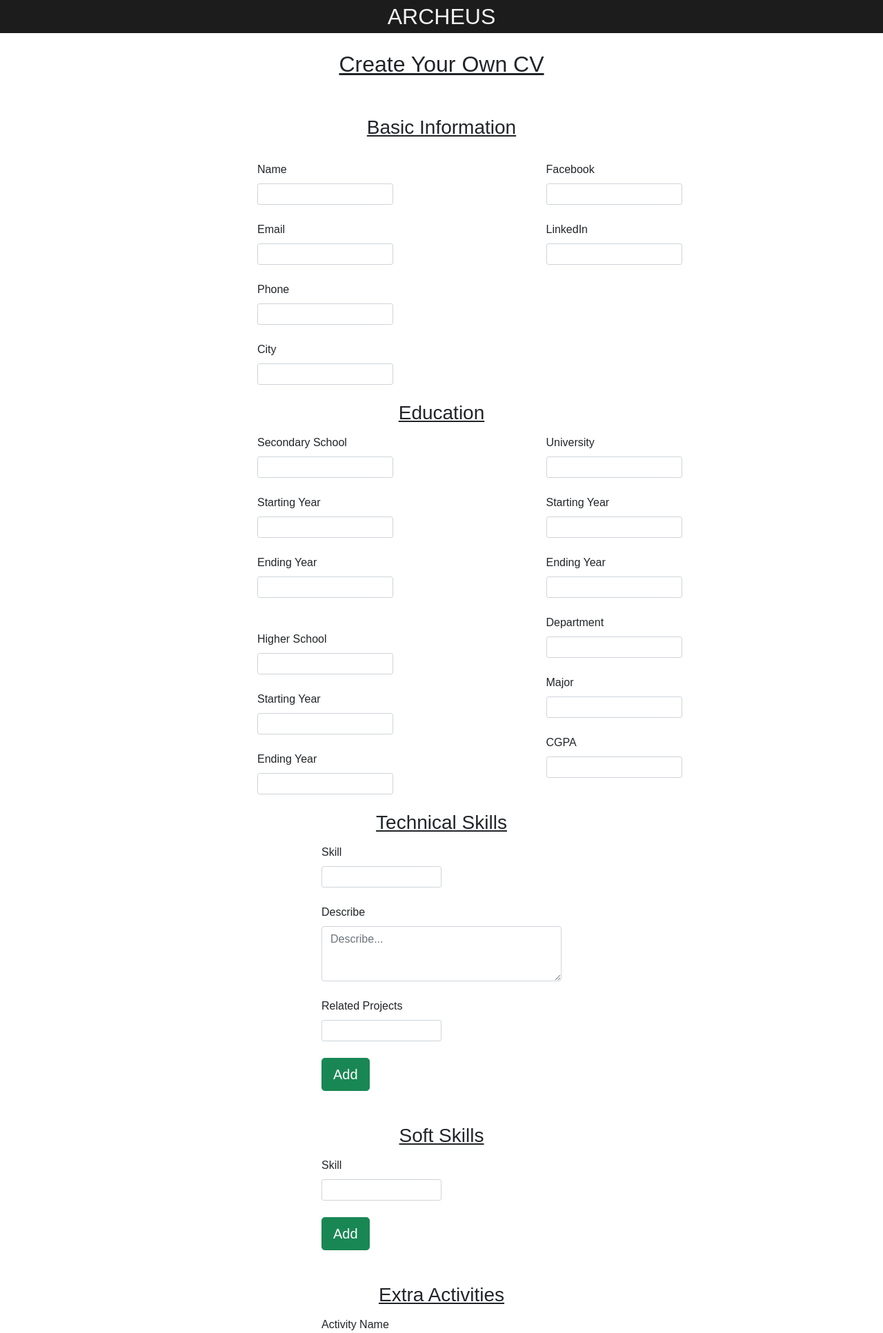
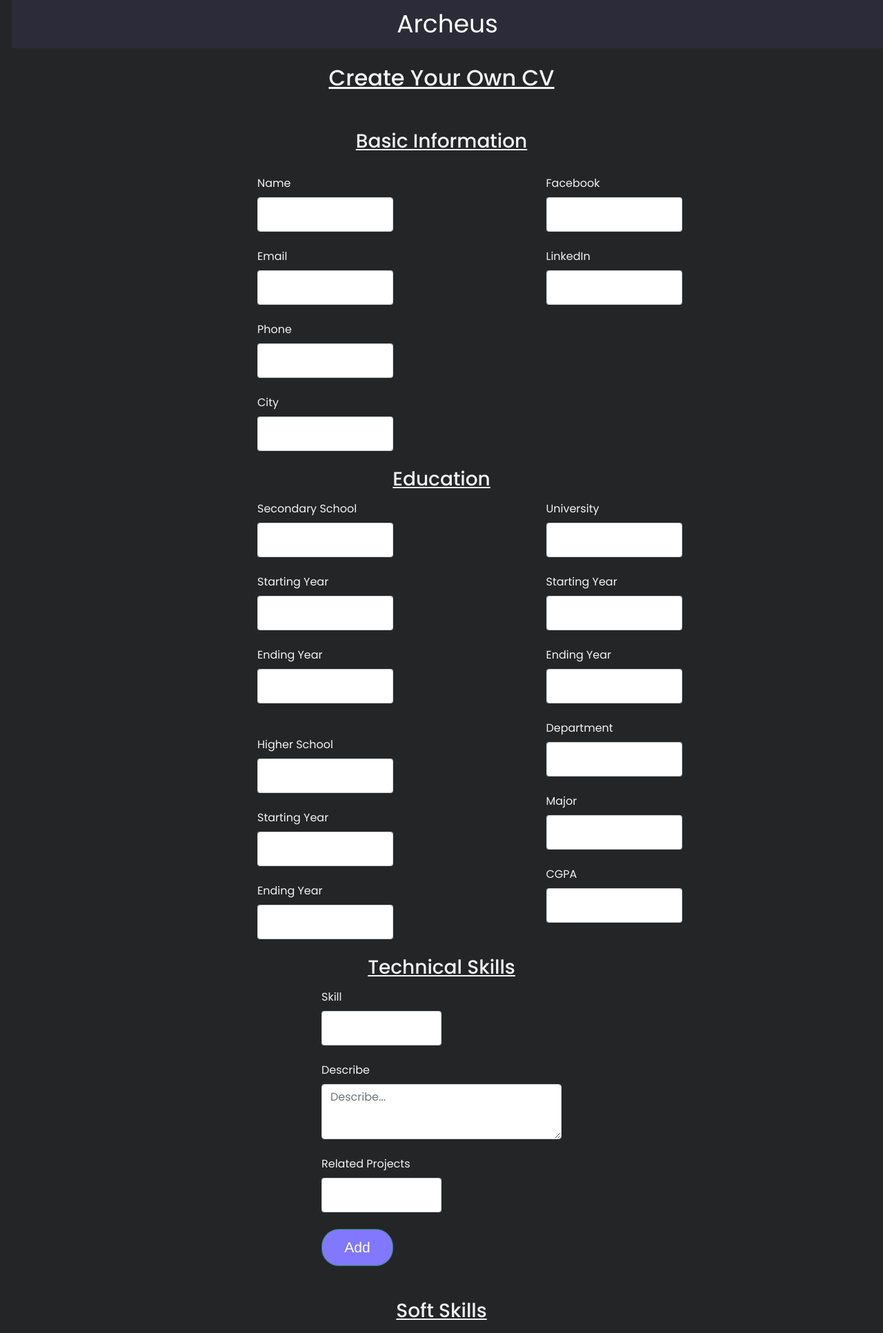
Before and after one commit to zyanislam/archeus, a PHP site: page /cv.php in a window 1280 px wide. Shown: the top 1933 px of the page at 69% size. Run offline with PHP 8.4, Linux system fonts and the light colour scheme.

Commit message:
cv_updated

```diff
--- a/cv.css
+++ b/cv.css
@@ -2,17 +2,29 @@
     margin: 0;
     padding: 0;
     font-family: 'Poppins', sans-serif;
+    color: #f3f3f3;
+}
+
+#bg{
+    background-color: #242526;
 }
 
 .top{
-    width: 100%;
-    height: 50px;
+    font-family: 'Expletus-Sans-Medium', sans-serif !important;
+    margin-left: 17px;
 }
 
 .logo{
-    background-color: #1c1c1c;
-    color: #f3f3f3;
-    font-family: 'Poppins', sans-serif;
+    background-color: #2C2B39;
+    width: 100%;
+    height: 70px;
+    display: flex;
+    flex-direction: row;
+    justify-content: center;
+    align-items: center;
+    text-align: center;
+    font-size: 36px;
+    color: white;
 }
 
 input[type=text]{
@@ -43,3 +55,36 @@ input[type=url]{
     font-family: 'Poppins', sans-serif;
     font-weight: 500;
 }
+
+.inup{
+    width: 365px;
+    height: 50px;
+    left: 1263px;
+    top: 474px;
+    border: 0px;
+    border-radius: 11px;
+    padding: 20px;
+    opacity: 2 !important;
+    background-color: #8178ff;
+}
+
+
+#buttonbox1{
+    width: 104px;
+    height: 54px;
+    border-radius: 25px;
+    font-size: 21px;
+    font-family: Helvetica, sans-serif;
+    font-weight: 500;
+    background-color:#8178ff;
+}
+
+#buttonbox2{
+    width: 104px;
+    height: 54px;
+    border-radius: 25px;
+    font-size: 21px;
+    font-family: Helvetica, sans-serif;
+    font-weight: 500;
+    background-color:#df3838;
+}
--- a/cv.php
+++ b/cv.php
@@ -9,12 +9,14 @@
 
     <link rel="stylesheet" href="cv.css">
     <link href="https://cdn.jsdelivr.net/npm/bootstrap@5.0.2/dist/css/bootstrap.min.css" rel="stylesheet">
+    <link href="https://fonts.googleapis.com/css2?family=Poppins:wght@500&display=swap" rel="stylesheet">
+    <link href="https://fonts.googleapis.com/css2?family=Poppins&display=swap" rel="stylesheet">
     <link rel="preconnect" href="https://fonts.googleapis.com">
 </head>
 
-<body>
+<body id="bg">
     <div class="top">
-        <div class="col-md-12 text-center fs-2 logo">ARCHEUS</div>
+        <div class="logo">Archeus</div>
     </div>
     <br>
     <div class="container mid">
@@ -36,24 +38,24 @@
                 <div class="col-3"></div>
                 <div class="col">
                     <label for="name" class="form-label">Name</label>
-                    <input type="text" class="form-control form-control-sm" name='name' id="name" required>
+                    <input type="text" class="form-control form-control-sm rounded inup" name='name' id="name" required>
                     <br>
                     <label for="email" class="form-label">Email</label>
-                    <input type="email" class="form-control form-control-sm" name='email' id="email" required>
+                    <input type="email" class="form-control form-control-sm inup" name='email' id="email" required>
                     <br>
                     <label for="phone" class="form-label">Phone</label>
-                    <input type="text" class="form-control form-control-sm" name='phone' id="phone" required>
+                    <input type="text" class="form-control form-control-sm inup" name='phone' id="phone" required>
                     <br>
                     <label for="city" class="form-label">City</label>
-                    <input type="text" class="form-control form-control-sm" name='city' id="city" required>
+                    <input type="text" class="form-control form-control-sm inup" name='city' id="city" required>
                     <br>
                 </div>
                 <div class="col">
                     <label for="link" class="form-label">Facebook</label>
-                    <input type="url" class="form-control form-control-sm" name='fb' id="link" required>
+                    <input type="url" class="form-control form-control-sm inup" name='fb' id="link" required>
                     <br>
                     <label for="link" class="form-label">LinkedIn</label>
-                    <input type="url" class="form-control form-control-sm" name='li' id="link" required>
+                    <input type="url" class="form-control form-control-sm inup" name='li' id="link" required>
                 </div>
 
                 <div class="cv_head text-center">
@@ -64,43 +66,43 @@
                 <div class="col-3"></div>
                 <div class="col">
                     <label for="ss" class="form-label">Secondary School</label>
-                    <input type="text" class="form-control form-control-sm" name='ss' id="ss" required>
+                    <input type="text" class="form-control form-control-sm inup" name='ss' id="ss" required>
                     <br>
                     <label for="syear" class="form-label">Starting Year</label>
-                    <input type="number" class="form-control form-control-sm" name='syear' id="syear" required>
+                    <input type="number" class="form-control form-control-sm inup" name='syear' id="syear" required>
                     <br>
                     <label for="eyear" class="form-label">Ending Year</label>
-                    <input type="number" class="form-control form-control-sm" name='eyear' id="eyear" required>
+                    <input type="number" class="form-control form-control-sm inup" name='eyear' id="eyear" required>
                     <br>
                     <br>
                     <label for="hs" class="form-label">Higher School</label>
-                    <input type="text" class="form-control form-control-sm" name='hs' id="hs" required>
+                    <input type="text" class="form-control form-control-sm inup" name='hs' id="hs" required>
                     <br>
                     <label for="syear" class="form-label">Starting Year</label>
-                    <input type="number" class="form-control form-control-sm" name='hs_syear' id="syear" required>
+                    <input type="number" class="form-control form-control-sm inup" name='hs_syear' id="syear" required>
                     <br>
                     <label for="eyear" class="form-label">Ending Year</label>
-                    <input type="number" class="form-control form-control-sm" name='hs_eyear' id="eyear" required>
+                    <input type="number" class="form-control form-control-sm inup" name='hs_eyear' id="eyear" required>
                     <br>
                 </div>
                 <div class="col">
                     <label for="uni" class="form-label">University</label>
-                    <input type="text" class="form-control form-control-sm" name='uni' id="uni" required>
+                    <input type="text" class="form-control form-control-sm inup" name='uni' id="uni" required>
                     <br>
                     <label for="syear" class="form-label">Starting Year</label>
-                    <input type="number" class="form-control form-control-sm" name='u_syear' id="syear" required>
+                    <input type="number" class="form-control form-control-sm inup" name='u_syear' id="syear" required>
                     <br>
                     <label for="eyear" class="form-label">Ending Year</label>
-                    <input type="number" class="form-control form-control-sm" name='u_eyear' id="eyear" required>
+                    <input type="number" class="form-control form-control-sm inup" name='u_eyear' id="eyear" required>
                     <br>
                     <label for="dept" class="form-label">Department</label>
-                    <input type="text" class="form-control form-control-sm" name='dept' id="dept" required>
+                    <input type="text" class="form-control form-control-sm inup" name='dept' id="dept" required>
                     <br>
                     <label for="major" class="form-label">Major</label>
-                    <input type="text" class="form-control form-control-sm" name='major' id="major" required>
+                    <input type="text" class="form-control form-control-sm inup" name='major' id="major" required>
                     <br>
                     <label for="cgpa" class="form-label">CGPA</label>
-                    <input type="text" class="form-control form-control-sm" name='cgpa' id="cgpa" required>
+                    <input type="text" class="form-control form-control-sm inup" name='cgpa' id="cgpa" required>
                     <br>
                 </div>
 
@@ -114,16 +116,16 @@
                         <div class="col"></div>
                         <div class="col">
                             <label for="t_skill" class="form-label">Skill</label>
-                            <input type="text" class="form-control form-control-sm" name='t_skill[]' id="t_skill" required>
+                            <input type="text" class="form-control form-control-sm inup" name='t_skill[]' id="t_skill" required>
                             <br>
                             <label for="des" class="form-label">Describe</label>
-                            <textarea class="form-control" placeholder="Describe..." name='des[]' id="des"
+                            <textarea class="form-control inup" placeholder="Describe..." name='des[]' id="des"
                                 style="height: 80px;"></textarea>
                             <br>
                             <label for="rp" class="form-label">Related Projects</label>
-                            <input type="text" class="form-control form-control-sm" name='rp[]' id="rp" required>
+                            <input type="text" class="form-control form-control-sm inup" name='rp[]' id="rp" required>
                             <br>
-                            <button type="button" class="btn btn-success btn-lg add1">Add</button>
+                            <button type="button" class="btn btn-success btn-lg add1" id="buttonbox1">Add</button>
                         </div>
                         <br>
                         <div class="col"></div>
@@ -142,9 +144,9 @@
                         <div class="col"></div>
                         <div class="col">
                             <label for="s_skill" class="form-label">Skill</label>
-                            <input type="text" class="form-control form-control-sm" name='s_skill[]' id="s_skill" required>
+                            <input type="text" class="form-control form-control-sm inup" name='s_skill[]' id="s_skill" required>
                             <br>
-                            <button type="button" class="btn btn-success btn-lg add2">Add</button>
+                            <button type="button" class="btn btn-success btn-lg add2" id="buttonbox1">Add</button>
                         </div>
                         <br>
                         <div class="col"></div>
@@ -167,16 +169,16 @@
                         <div class="col"></div>
                         <div class="col">
                             <label for="e_name" class="form-label">Activity Name</label>
-                            <input type="text" class="form-control form-control-sm" name='e_name[]' id="e_name" required>
+                            <input type="text" class="form-control form-control-sm inup" name='e_name[]' id="e_name" required>
                             <br>
                             <label for="role" class="form-label">Description</label>
-                            <input type="text" class="form-control form-control-sm" name='role[]' id="role" required>
+                            <input type="text" class="form-control form-control-sm inup" name='role[]' id="role" required>
                             <br>
                             <label for="cont" class="form-label">Link</label>
-                            <textarea class="form-control" placeholder="Details..." name='cont[]' id="cont"
+                            <textarea class="form-control inup" placeholder="Details..." name='cont[]' id="cont"
                                 style="height: 80px;"></textarea>
                             <br>
-                            <button type="button" class="btn btn-success btn-lg add3">Add</button>
+                            <button type="button" class="btn btn-success btn-lg add3" id="buttonbox1">Add</button>
                         </div>
                         <br>
                         <div class="col"></div>
@@ -196,16 +198,16 @@
                             <div class="col"></div>
                             <div class="col">
                                 <label for="p_name" class="form-label">Project Name</label>
-                                <input type="text" class="form-control form-control-sm" name='p_name[]' id="p_name" required>
+                                <input type="text" class="form-control form-control-sm inup" name='p_name[]' id="p_name" required>
                                 <br>
                                 <label for="ver" class="form-label">Verified By</label>
-                                <input type="text" class="form-control form-control-sm" name='p_ver[]' id="ver" required>
+                                <input type="text" class="form-control form-control-sm inup" name='p_ver[]' id="ver" required>
                                 <br>
                                 <label for="p_des" class="form-label">Project Description</label>
-                                <textarea class="form-control" placeholder="Details..." name='p_des[]' id="p_des"
+                                <textarea class="form-control inup" placeholder="Details..." name='p_des[]' id="p_des"
                                     style="height: 80px;"></textarea>
                                 <br>
-                                <button type="button" class="btn btn-success btn-lg add4">Add</button>
+                                <button type="button" class="btn btn-success btn-lg add4" id="buttonbox1">Add</button>
                             </div>
                             <br>
                             <div class="col"></div>
@@ -224,15 +226,15 @@
                             <div class="col"></div>
                             <div class="col">
                                 <label for="title" class="form-label">Title</label>
-                                <input type="text" class="form-control form-control-sm" name='title[]' id="title" required>
+                                <input type="text" class="form-control form-control-sm inup" name='title[]' id="title" required>
                                 <br>
                                 <label for="year_p" class="form-label">Year Published</label>
-                                <input type="number" class="form-control form-control-sm" name='year_p[]' id="year_p" required>
+                                <input type="number" class="form-control form-control-sm inup" name='year_p[]' id="year_p" required>
                                 <br>
                                 <label for="ver" class="form-label">Publication link</label>
-                                <input type="text" class="form-control form-control-sm" name='pu_ver[]' id="ver" required>
+                                <input type="text" class="form-control form-control-sm inup" name='pu_ver[]' id="ver" required>
                                 <br>
-                                <button type="button" class="btn btn-success btn-lg add5">Add</button>
+                                <button type="button" class="btn btn-success btn-lg add5" id="buttonbox1">Add</button>
                             </div>
                             <br>
                             <div class="col"></div>
@@ -245,7 +247,7 @@
                         <div class="col"></div>
                         <div class="col"></div>
                         <div class="col">
-                        <input class="btn btn-primary" type="submit" value="Submit">
+                        <input class="btn btn-primary" type="submit" id="buttonbox1" value="Submit">
                         </div>
                     </div>
             </form>
@@ -291,7 +293,7 @@
                         <label for="rp" class="form-label">Related Projects</label>
                         <input type="text" class="form-control form-control-sm" name='rp[]' id="rp" required>
                         <br>
-                        <button type="button" class="btn btn-danger btn-lg remove1">Remove</button>
+                        <button type="button" class="btn btn-danger btn-lg remove1" id="buttonbox2">Remove</button>
                     </div>
                     <br>
                 <div class="col"></div>
@@ -319,7 +321,7 @@
                         <label for="s_skill" class="form-label">Skill</label>
                         <input type="text" class="form-control form-control-sm" name='s_skill[]' id="s_skill" required>
                         <br>
-                        <button type="button" class="btn btn-danger btn-lg remove2">Remove</button>
+                        <button type="button" class="btn btn-danger btn-lg remove2" id="buttonbox2">Remove</button>
                     </div>
                     <br>
                     <div class="col"></div>
@@ -356,7 +358,7 @@
                         <textarea class="form-control" placeholder="Details..." name='cont[]' id="cont"
                             style="height: 80px;"></textarea>
                         <br>
-                        <button type="button" class="btn btn-danger btn-lg remove3">Remove</button>
+                        <button type="button" class="btn btn-danger btn-lg remove3" id="buttonbox2">Remove</button>
                     </div>
                     <br>
                     <div class="col"></div>
@@ -391,7 +393,7 @@
                         <textarea class="form-control" placeholder="Details..." name='p_des[]' id="p_des"
                             style="height: 80px;"></textarea>
                         <br>
-                        <button type="button" class="btn btn-danger btn-lg remove4">Remove</button>
+                        <button type="button" class="btn btn-danger btn-lg remove4" id="buttonbox2">Remove</button>
                     </div>
                     <br>
                     <div class="col"></div>
@@ -425,7 +427,7 @@
                             <label for="ver" class="form-label">Verified By</label>
                             <input type="text" class="form-control form-control-sm" name='pu_ver[]' id="ver" required>
                             <br>
-                            <button type="button" class="btn btn-danger btn-lg remove5">Remove</button>
+                            <button type="button" class="btn btn-danger btn-lg remove5" id="buttonbox2">Remove</button>
                         </div>
                         <br>
                         <div class="col"></div>
```
